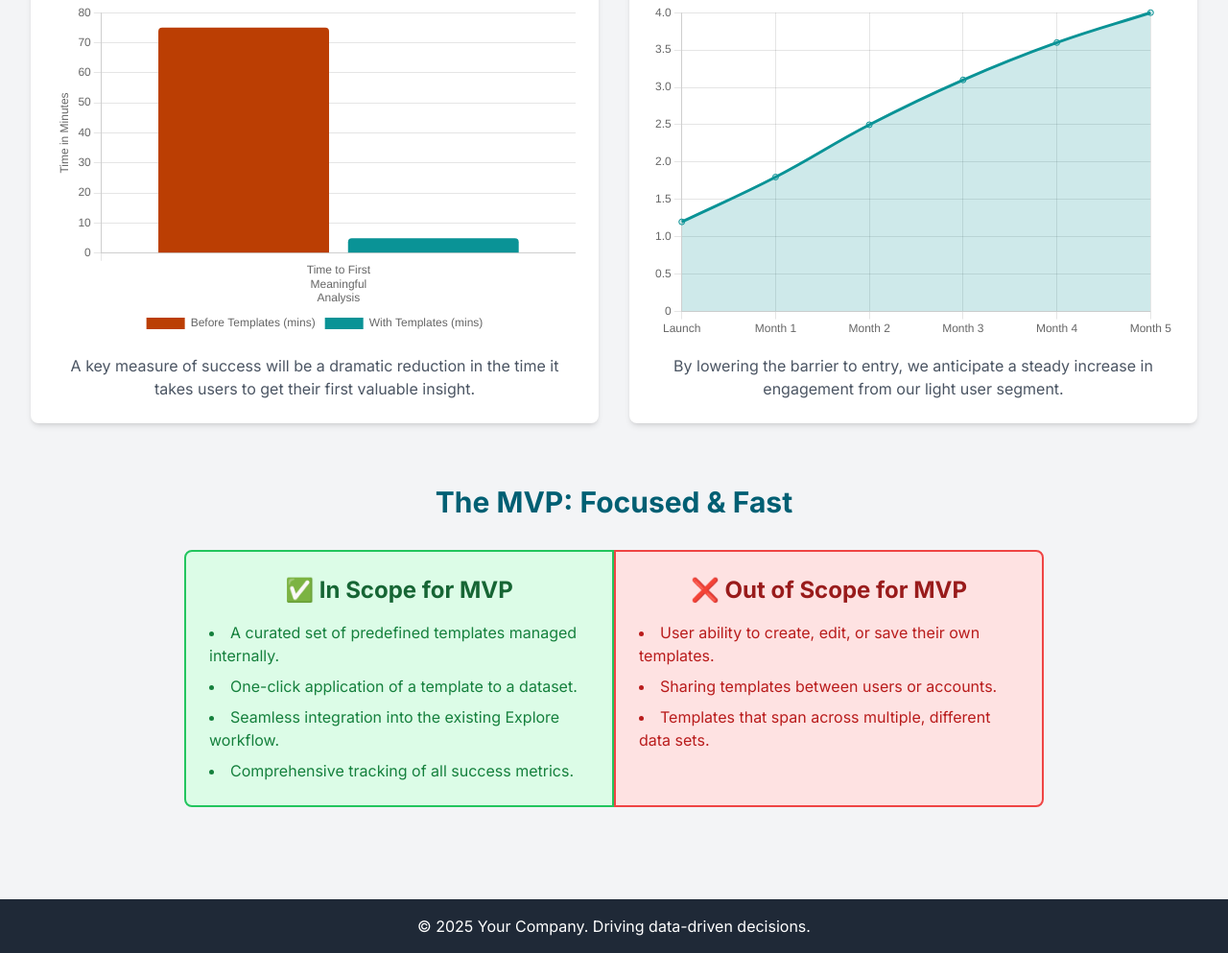
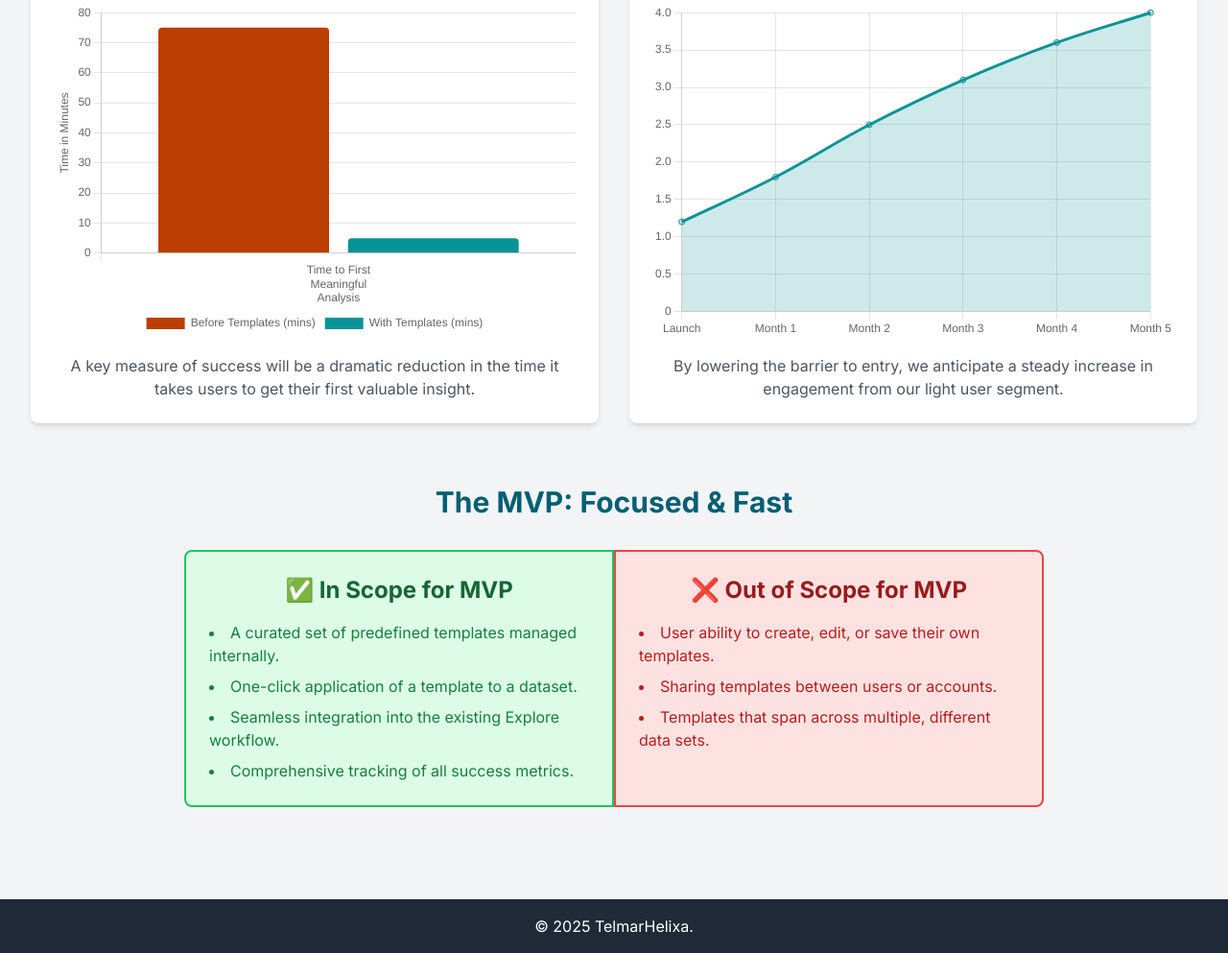
Before and after one commit to keaom-dev/prod-demos, a plain HTML site: page index.html in a window 1280 px wide. Shown: the part 1947-2940 px from the top of the page at 96% size. Drawn offline with nearby package versions, Linux system fonts and the light colour scheme.

Commit message:
Update index.html

```diff
--- a/index.html
+++ b/index.html
@@ -162,7 +162,7 @@
     </main>
 
     <footer class="text-center p-4 bg-gray-800 text-white">
-        <p>&copy; 2025 Your Company. Driving data-driven decisions.</p>
+        <p>&copy; 2025 TelmarHelixa.</p>
     </footer>
 
     <script>
```
